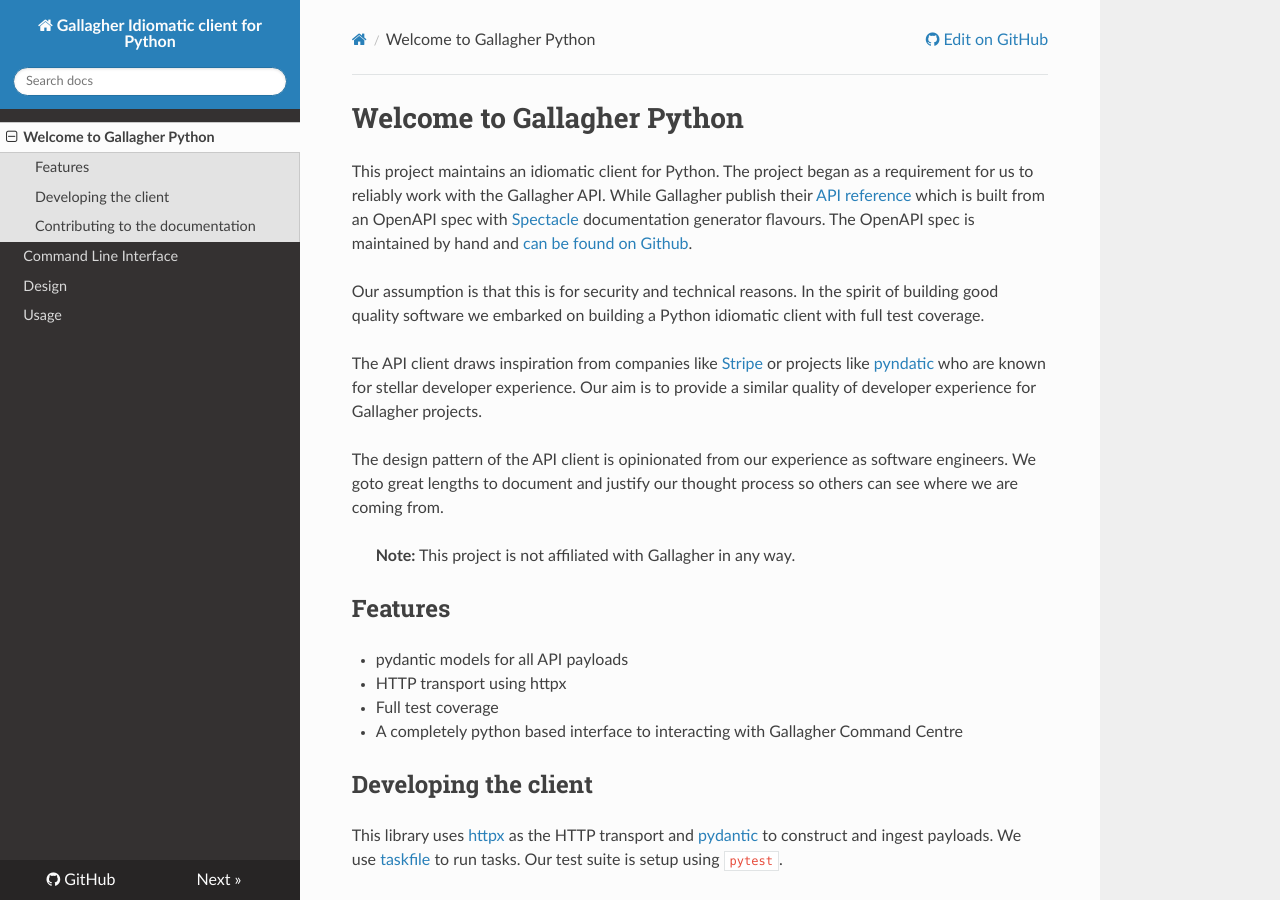
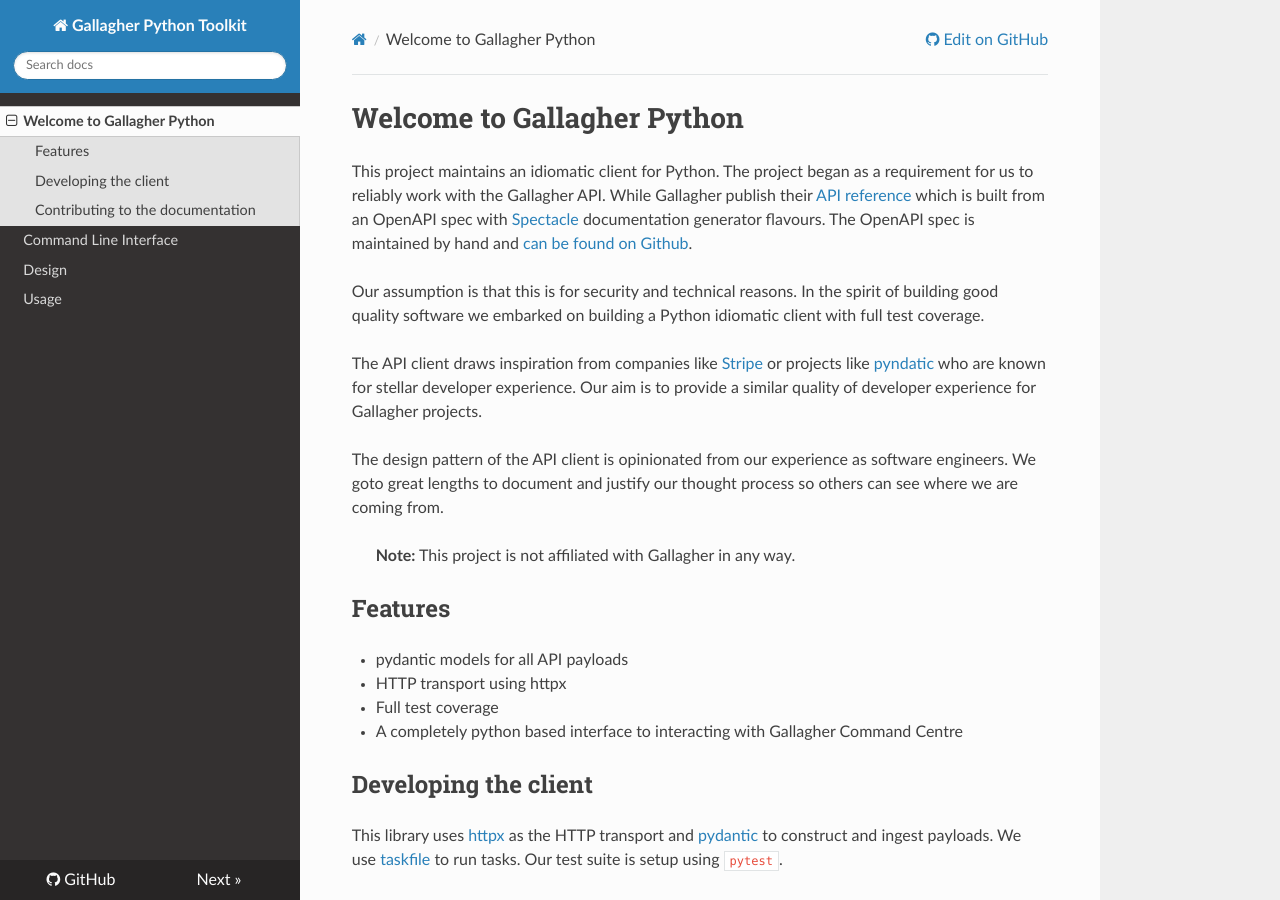
Before and after one commit to anomaly/gallagher, an MkDocs documentation site: the page built from docs/docs/index.md, in a window 1280 px wide and 900 px high. Built offline with MkDocs 1.6.1, drawn with Linux system fonts in a browser that asks for light colours; nearby versions of some CDN libraries.

Commit message:
docs: update description of the site

```diff
--- a/docs/mkdocs.yml
+++ b/docs/mkdocs.yml
@@ -1,4 +1,4 @@
-site_name: Gallagher Idiomatic client for Python
+site_name: Gallagher Python Toolkit
 site_url: https://anomaly.github.io/gallagher/
 repo_url: https://github.com/anomaly/gallagher/
 site_author: Dev Mukherjee
```
